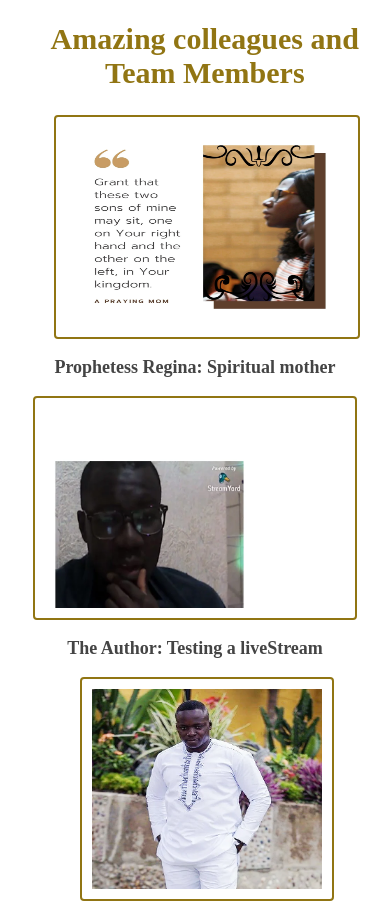
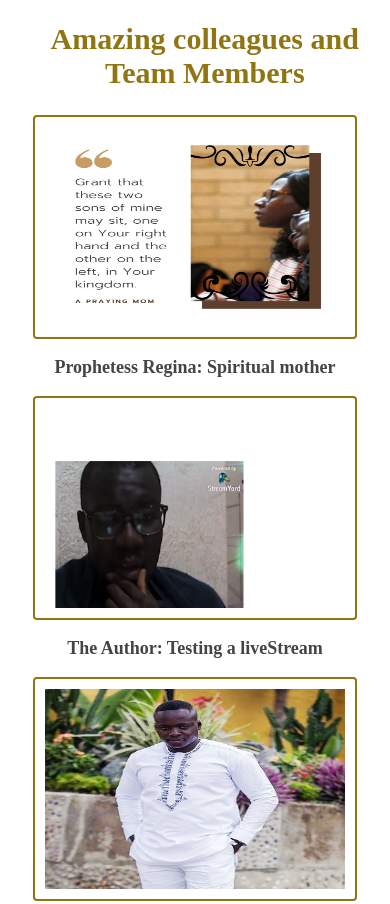
Before and after one commit to warriorshavewounds/wise, a plain HTML site: page index.html in a window 390 px wide. Shown: the part 1041-1945 px from the top of the page. Drawn offline with Linux system fonts and the light colour scheme; files whose address does not match are found by name.

Commit message:
Update style.css
no max

```diff
--- a/style.css
+++ b/style.css
@@ -286,7 +286,7 @@ text-align: center;
        display:none;
    }
    .gallery-item img {
-       max-width:300px;
+       width:300px;
        height:200px;
        display:block;
    }
```
